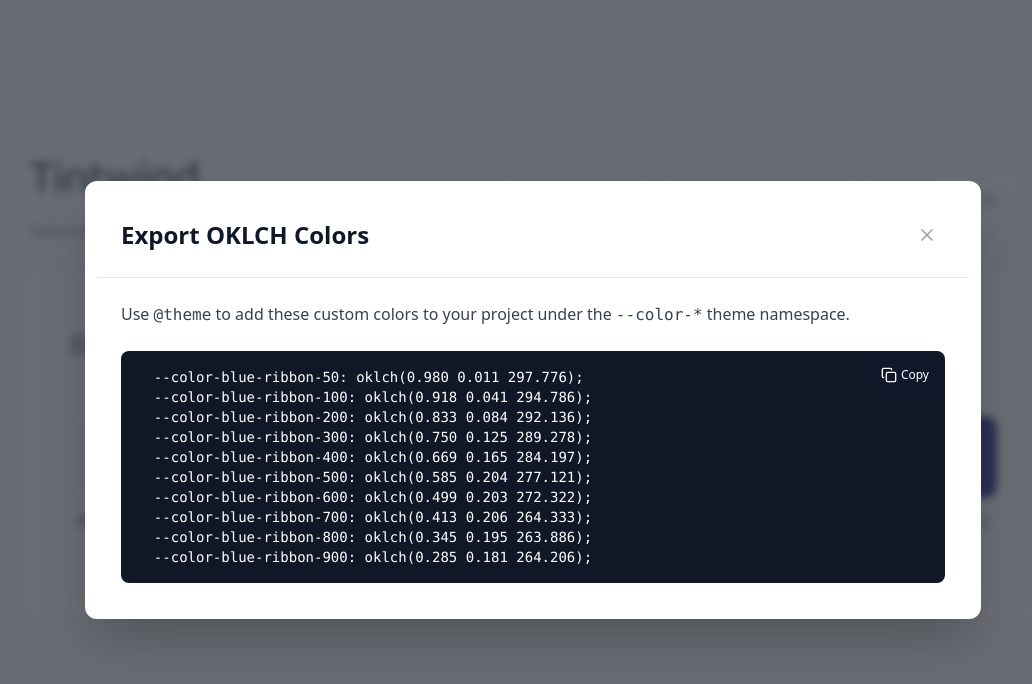
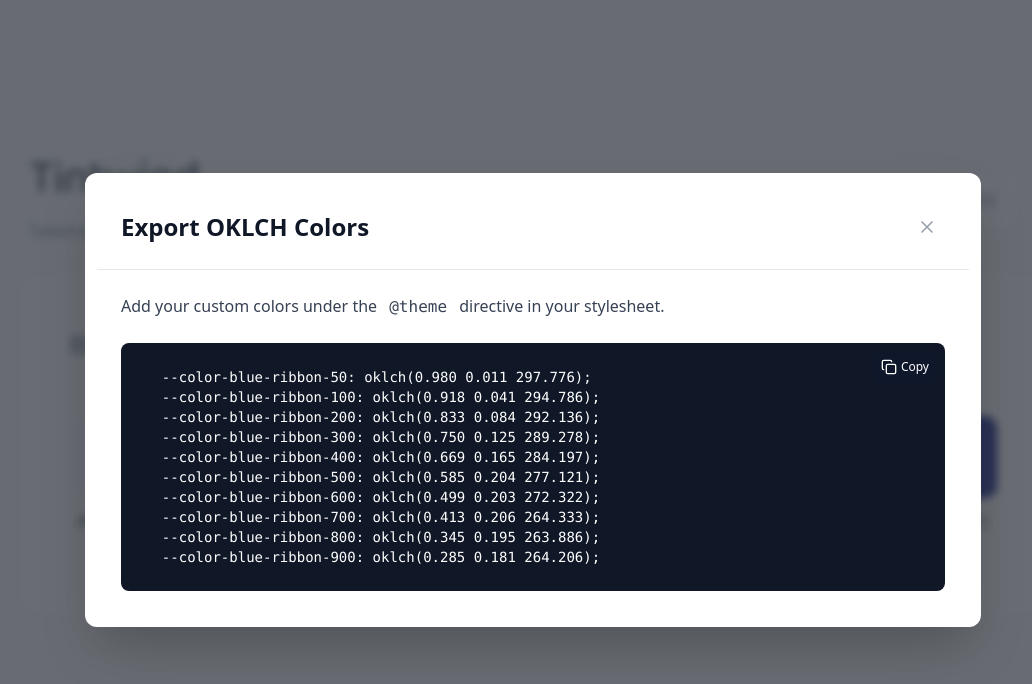
Before and after one commit to schalkburger/tintwind, a React (Vite) app: page / in a window 1280 px wide. Both pictures are taken after a click on the button "Export CSS". Shown: the top 684 px of the page, without its empty margins (107-1139 px from the left). Built offline with nearby package versions, Linux system fonts and the light colour scheme.

Commit message:
Update App.tsx

```diff
--- a/src/App.tsx
+++ b/src/App.tsx
@@ -263,14 +263,10 @@ const App = () => {
             {/* Modal Body */}
             <div className="p-6 ">
               <p className="text-gray-700 mb-6 text-base dark:text-black-pearl-50 text-balance">
-                Use <code>@theme</code> to add these{" "}
-                <a href="https://tailwindcss.com/docs/colors#customizing-your-colors" target="_blank">
-                  custom colors
-                </a>{" "}
-                to your project under the <code>--color-*</code> theme namespace.
+                Add your custom colors under the <code className="bg-color-gray-600 px-2 py-1 rounded-sm">@theme</code> directive in your stylesheet.
               </p>
               <div className="relative">
-                <pre className="bg-gray-900 dark:bg-bunker-800 text-white p-4 rounded-lg overflow-x-auto text-sm font-mono whitespace-pre-wrap max-h-96">{exportCode}</pre>
+                <pre className="bg-gray-900 dark:bg-bunker-500 text-white p-6 rounded-lg overflow-x-auto text-sm font-mono whitespace-pre-wrap max-h-96">{exportCode}</pre>
                 <button
                   onClick={() => copyToClipboard(exportCode)}
                   className="absolute top-2 right-2 p-2 rounded-lg bg-slate-900/70 hover:bg-slate-900 transition-colors text-white flex items-center gap-1 font-medium text-xs"
```
